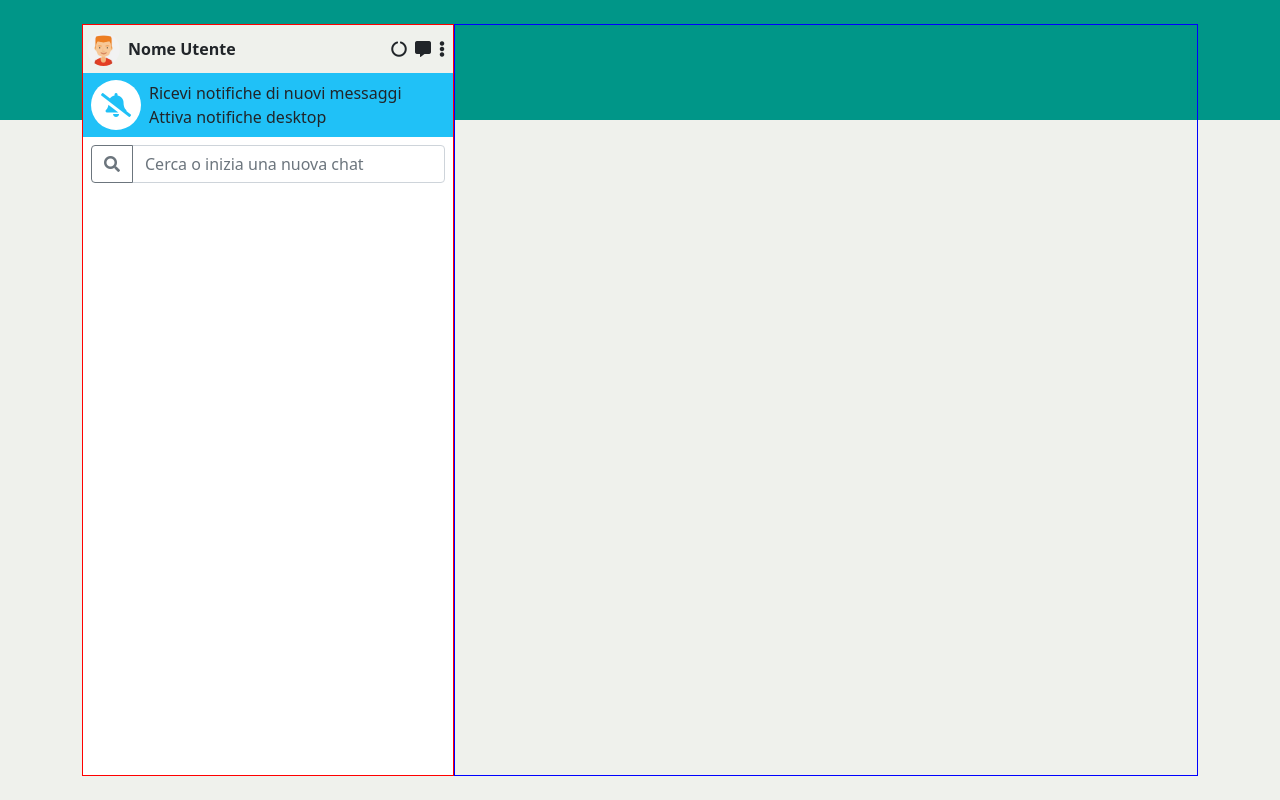
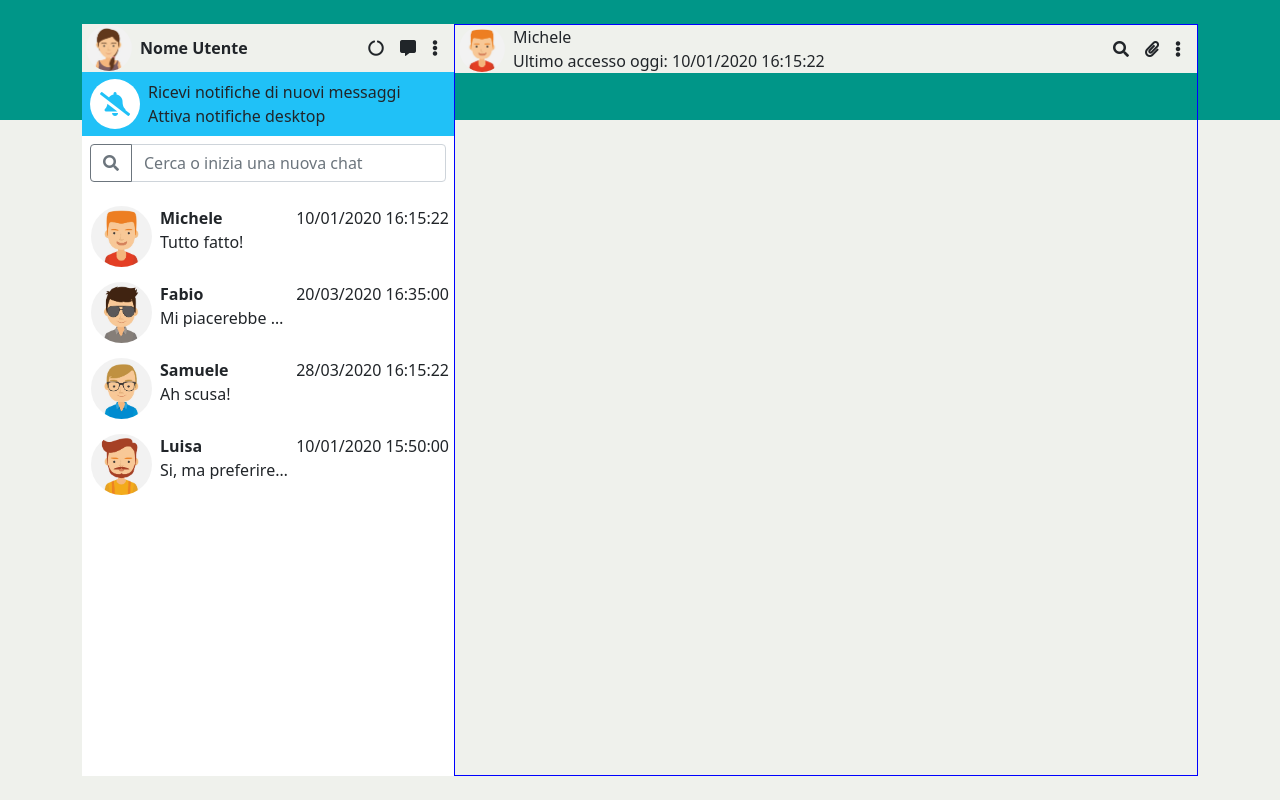
Before and after one commit to Furentsu/vue-boolzapp, a plain HTML site: page index.html in a window 1280 px wide. Drawn offline with nearby package versions, Linux system fonts and the light colour scheme.

Commit message:
Top bar at the right side of the application completed

```diff
--- a/index.html
+++ b/index.html
@@ -38,16 +38,16 @@
                         <div id="my_chats_box">
 
                             <!-- User bar -->
-                            <div id="my_user_bar" class="d-flex align-items-center">
+                            <div id="my_top_bar" class="d-flex align-items-center">
                                 <div class="my_top_image_container ps-1">
-                                    <img src="img/avatar_1.jpg" alt="User image">
+                                    <img src="img/avatar_io.jpg" alt="User image">
                                 </div>
-                                <span id="my_username" class="ps-2">Nome Utente</span>
+                                <span class="ps-2 fw-bold">Nome Utente</span>
 
-                                <div id="my_user_bar_icons" class="d-flex flex-grow-1 justify-content-end">
-                                    <i class="fas fa-circle-notch pe-2"></i>
-                                    <i class="fas fa-comment-alt pe-2"></i>
-                                    <i class="fas fa-ellipsis-v pe-2"></i>
+                                <div class="d-flex flex-grow-1 justify-content-end">
+                                    <i class="fas fa-circle-notch pe-3"></i>
+                                    <i class="fas fa-comment-alt pe-3"></i>
+                                    <i class="fas fa-ellipsis-v pe-3"></i>
                                 </div>
                             </div>
 
@@ -71,13 +71,43 @@
                               </div>
 
                             <!-- Chats section -->
+                            <div class="my_chat_box d-flex" v-for="(element,index) in contacts" @click="getConversationIndex(index)" :class="{'active' : index == selectedConversation}">
+                                <div class="my_friends_icons_container ps-1">
+                                    <img :src="'img/avatar' + contacts[index].avatar + '.jpg'" alt="Friend's image">
+                                </div>
+                                <div class="my_notifications_text d-flex flex-column ps-2 flex-grow-1 ">
+                                    <span class="fw-bold">{{contacts[index].name}}</span>
+                                    <span class="my_messages">{{getLastTextMessage(index)}}</span>
+                                </div>
 
+                                <div id="my_top_bar_icons" class="d-flex justify-content-end">
+                                    <span>{{getLastTextDate(index)}}</span>
+                                </div>
+                            </div>
                         </div>
                     </div>
 
-                    <!-- Left side -->
+                    <!-- Right side -->
                     <div class="col-8">
                         <div id="my_active_chat">
+                            <div id="my_top_bar" class="d-flex align-items-center">
+                                <div class="my_top_image_container ps-1">
+                                    <img :src="'img/avatar' + contacts[selectedConversation].avatar + '.jpg'" alt="Current chat image">
+                                </div>
+
+                                <div class="my_notifications_text d-flex flex-column ps-2 flex-grow-1 ">
+                                    <span>{{contacts[selectedConversation].name}}</span>
+                                    <span>Ultimo accesso oggi: {{getLastTextDate(selectedConversation)}}</span>
+                                </div>
+
+                                <div class="d-flex flex-grow-1 justify-content-end">
+                                    <i class="fas fa-search pe-3"></i>
+                                    <i class="fas fa-paperclip pe-3"></i>
+                                    <i class="fas fa-ellipsis-v pe-3"></i>
+                                </div>
+                            </div>
+
+                            <!-- Chat container -->
 
                         </div>
                     </div>
--- a/script.js
+++ b/script.js
@@ -86,8 +86,23 @@ const root = new Vue({
                     }
                 ],
             },
-        ]
+        ],
+        selectedConversation: 0,
     },
-    methods: {}
+        methods: {
+        getLastTextMessage: function(index) {
+            let messages = this.contacts[index].messages;
+            return messages[messages.length - 1].text;
+        },
+
+        getLastTextDate: function(index) {
+            let messages = this.contacts[index].messages;
+            return messages[messages.length - 1].date;
+        },
+
+        getConversationIndex: function(index) {
+            this.selectedConversation = index;
+        }
+    }
     // Hooks
 })
--- a/style.css
+++ b/style.css
@@ -5,7 +5,7 @@
 }
 
 .my_top_image_container {
-    width: 10%;
+    width: 50px;
 }
 
 .my_notify_image_container {
@@ -15,7 +15,8 @@
     background-color: white;
 }
 
-.my_top_image_container img {
+.my_top_image_container img,
+.my_friends_icons_container img {
     width: 100%;
     border-radius: 2em;
 }
@@ -38,6 +39,21 @@
     color:black
 }
 
+.my_friends_icons_container {
+    width: 65px;
+}
+
+.my_messages {
+    text-overflow: ellipsis;
+    overflow: hidden;
+    width: 130px;
+    height: 1.3em;
+    white-space: nowrap;
+}
+
+.my_chat_box {
+    margin: 15px 5px;
+}
 
 
 /* ID */
@@ -63,7 +79,6 @@
 }
 
 #my_chats_box {
-    border: 1px solid red;
     background-color: white;
     height: 94vh;
 }
@@ -73,11 +88,7 @@
     height: 94vh;
 }
 
-#my_user_bar {
+#my_top_bar {
     background-color: #eff1ec;
     height: 6vh;
 }
-
-#my_username {
-    font-weight: bold;
-}
```
